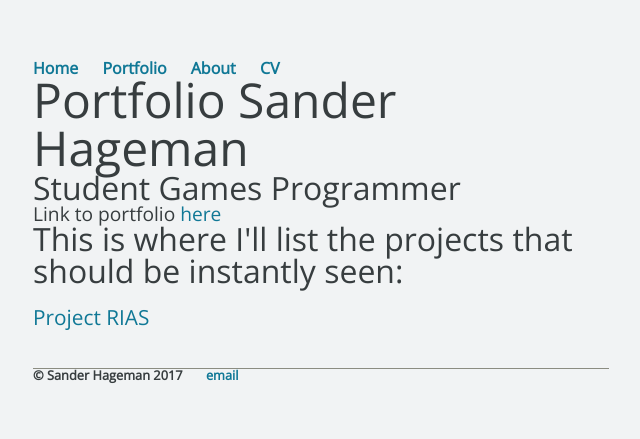
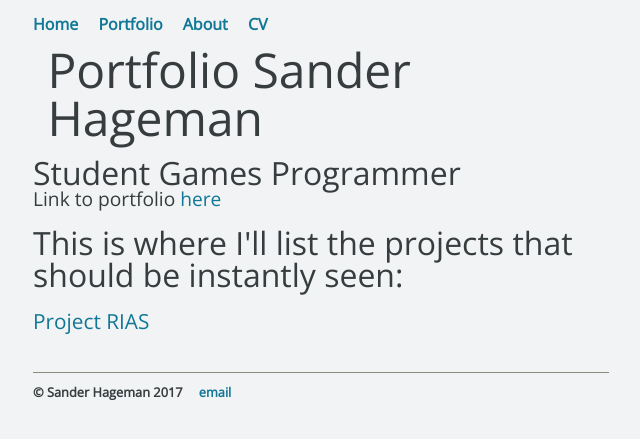
Before and after one commit to SanderHageman/sanderhageman.github.io, a Jekyll site: the page built from index.html, in a window 1280 px wide. Shown: the top 439 px of the page, without its empty margins (319-959 px from the left). Built offline with Jekyll 4.4.1, drawn with Linux system fonts in a browser that asks for light colours.

Commit message:
Update main.css

```diff
--- a/css/main.css
+++ b/css/main.css
@@ -2,7 +2,7 @@
 @import url(//fonts.googleapis.com/css?family=Open+Sans);
 
 body {
-    margin: 60px auto;
+    margin: 1em auto;
     width: 45%;
     background-color: #F1F3F4;
 
@@ -28,7 +28,7 @@ body {
 
 nav ul, footer ul {
     font-family:'Open Sans', 'sans-serif';
-    padding: 0px;
+    padding: 0em;
     list-style: none;
     font-weight: bold;
 }
@@ -36,7 +36,7 @@ nav ul, footer ul {
 
 nav ul li, footer ul li {
     display: inline;
-    margin-right: 20px;
+    margin-right: 1em;
 }
 
 
@@ -53,6 +53,7 @@ h1 {
     font-size: 3em;
     font-family:'Open Sans', 'sans-serif';
     color: #373D3F;
+    padding: 0.3em;
 }
 h2 {
     font-size: 2em;
@@ -62,12 +63,15 @@ h2 {
 
 
 p {
+    padding-bottom: 1em;
     font-size: 1.2em;
     color: #373D3F;
 }
 
 
 footer {
+    margin-top: 1em;
+    padding-top: 1em;
     border-top: 1px solid #8B8C81;
     font-size: .8em;
 }
```
